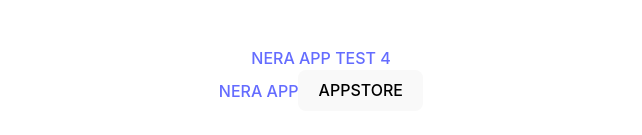
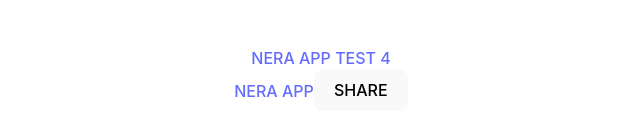
Before and after one commit to BraianVayletGlobant/nera-deep-linking, a React (Vite) app: page / in a window 1280 px wide. Shown: the part 459-594 px from the top of the page, without its empty margins (319-961 px from the left). Built offline with nearby package versions, Linux system fonts and the light colour scheme.

Commit message:
test share

```diff
--- a/src/App.jsx
+++ b/src/App.jsx
@@ -5,6 +5,20 @@
 
 function App() {
   useRedirectToApp({ appScheme: "appnera", ask: true });
+
+  const onClickShare = () => {
+    if (navigator.share) {
+      // La función navigator.share está disponible en navegadores compatibles
+      navigator.share({
+        title: "Compartir enlace",
+        text: "¡Echa un vistazo a este enlace!",
+        url: "https://ejemplo.com",
+      });
+    } else {
+      // Envía un mensaje al WebView indicando que se debe compartir
+      window.postMessage("compartir");
+    }
+  };
 
   return (
     <>
@@ -25,14 +39,7 @@
         <a href="appnera://" target="_blank">
           NERA APP
         </a>
-        <button
-          onClick={() =>
-            (window.location.href =
-              "https://apps.apple.com/app/nera/id1667637863")
-          }
-        >
-          APPSTORE
-        </button>
+        <button onClick={onClickShare}>SHARE</button>
         <br />
       </div>
     </>
```
